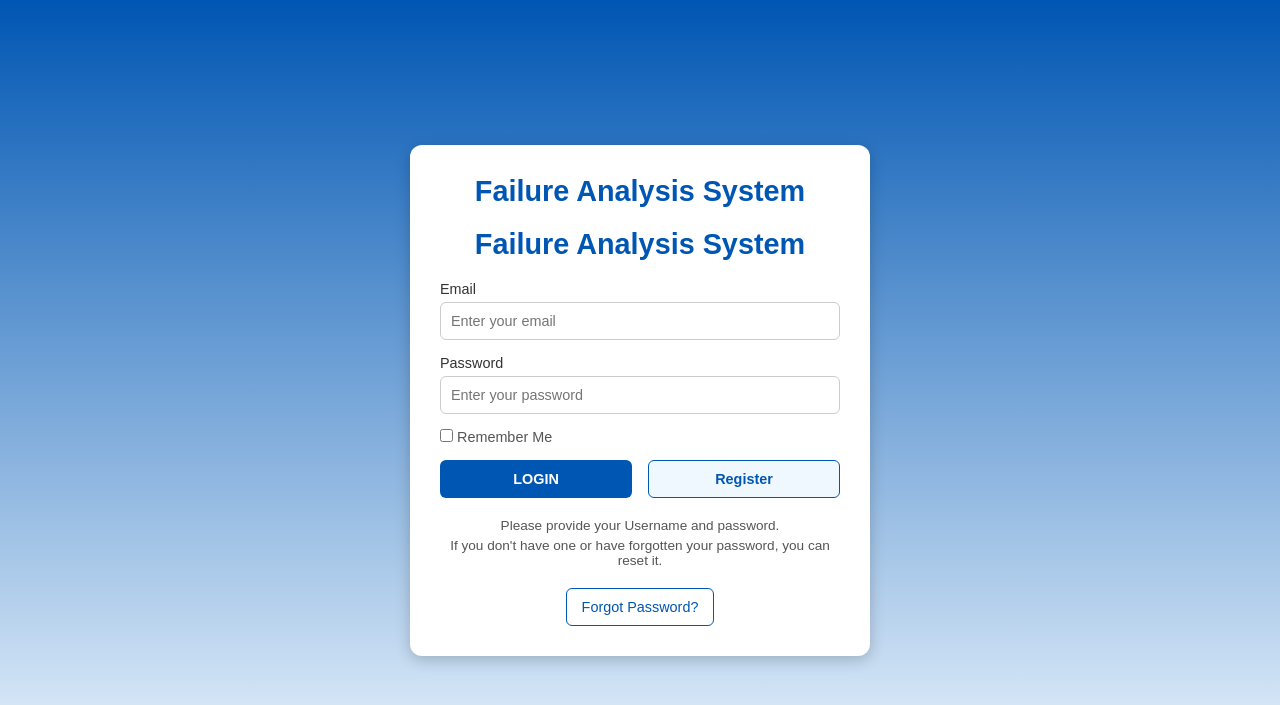
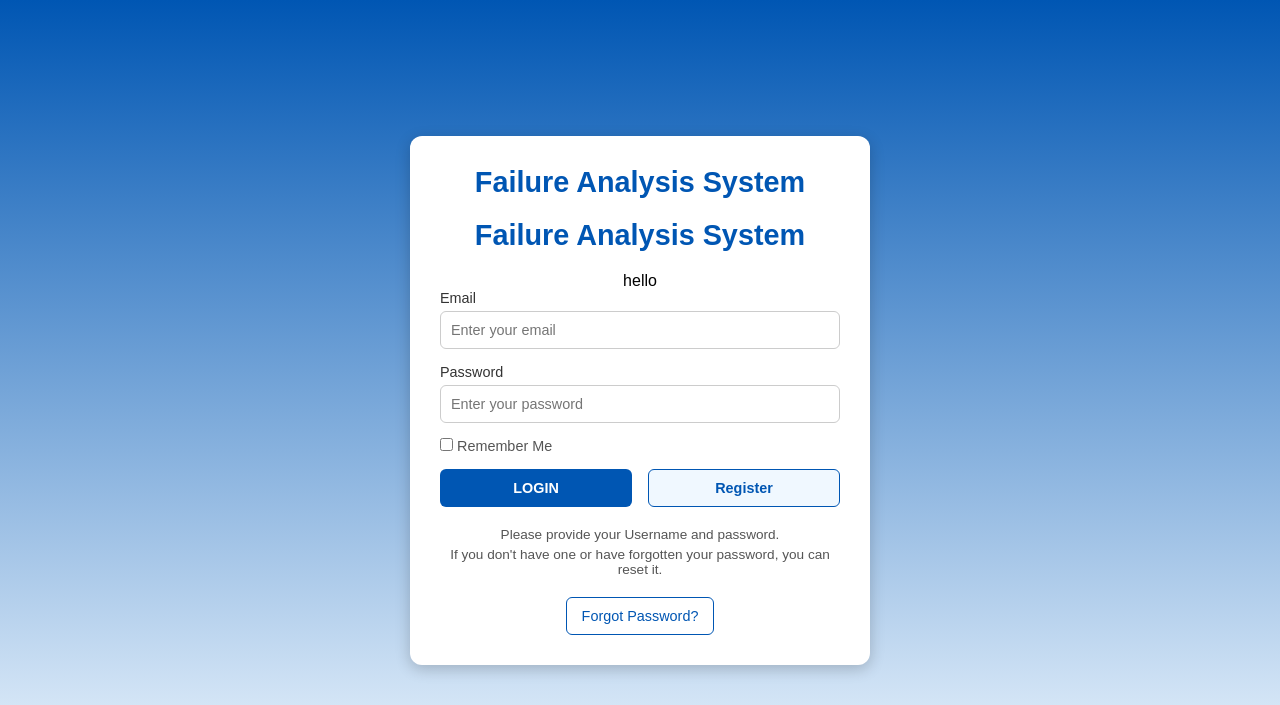
Before and after one commit to SuchiGit04/failure-analysis, a Flask app: page / in a window 1280 px wide. Shown: the top 705 px of the page. Run offline with Flask 3, Linux system fonts and the light colour scheme.

Commit message:
changed in the login

```diff
--- a/Template/login.html
+++ b/Template/login.html
@@ -163,6 +163,7 @@
         <div class="header">Failure Analysis System</div>
 
           <div class="header">Failure Analysis System</div>
+          <p>hello</p>
 
         <!-- Login Form -->
 <form method="POST" action="/login">
```
